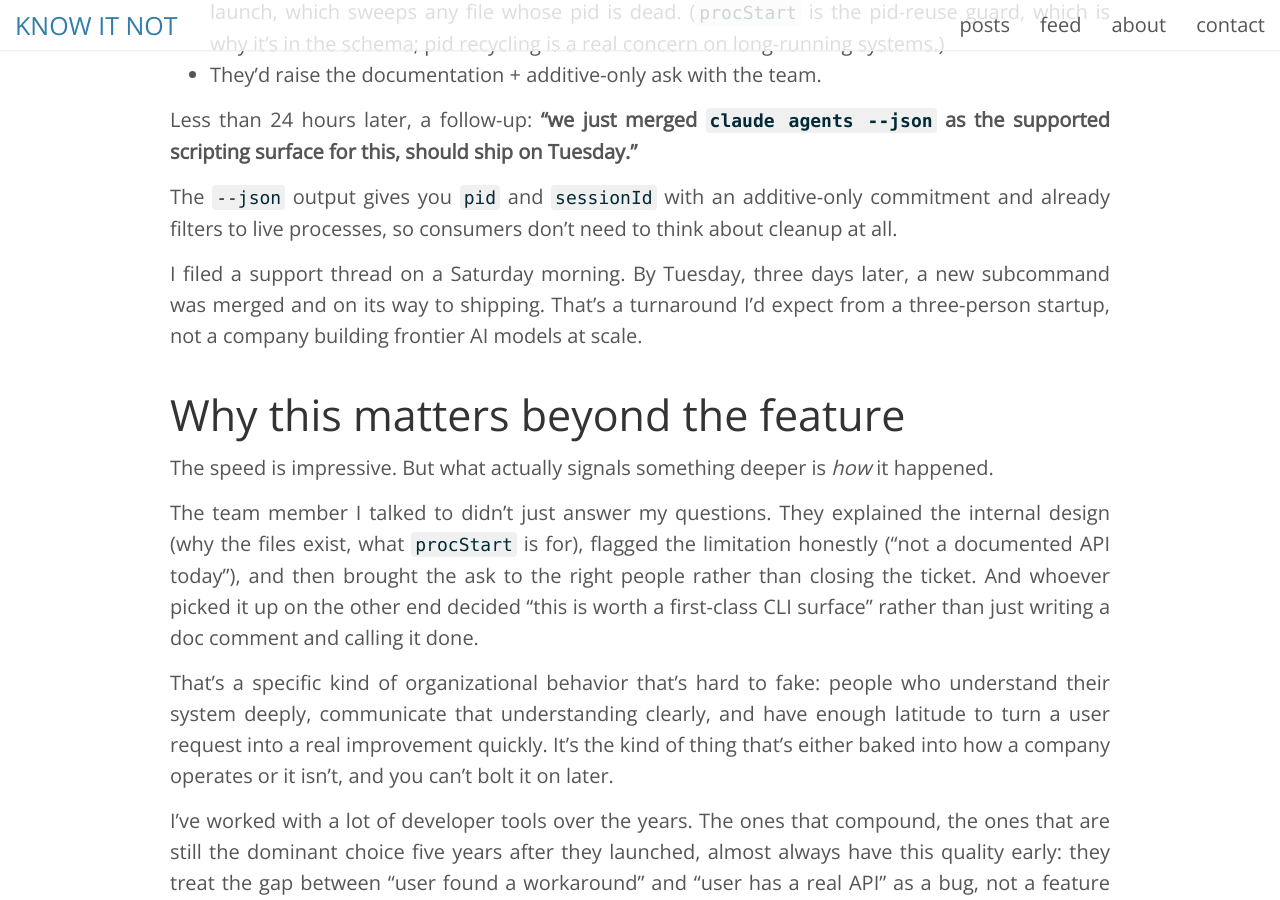
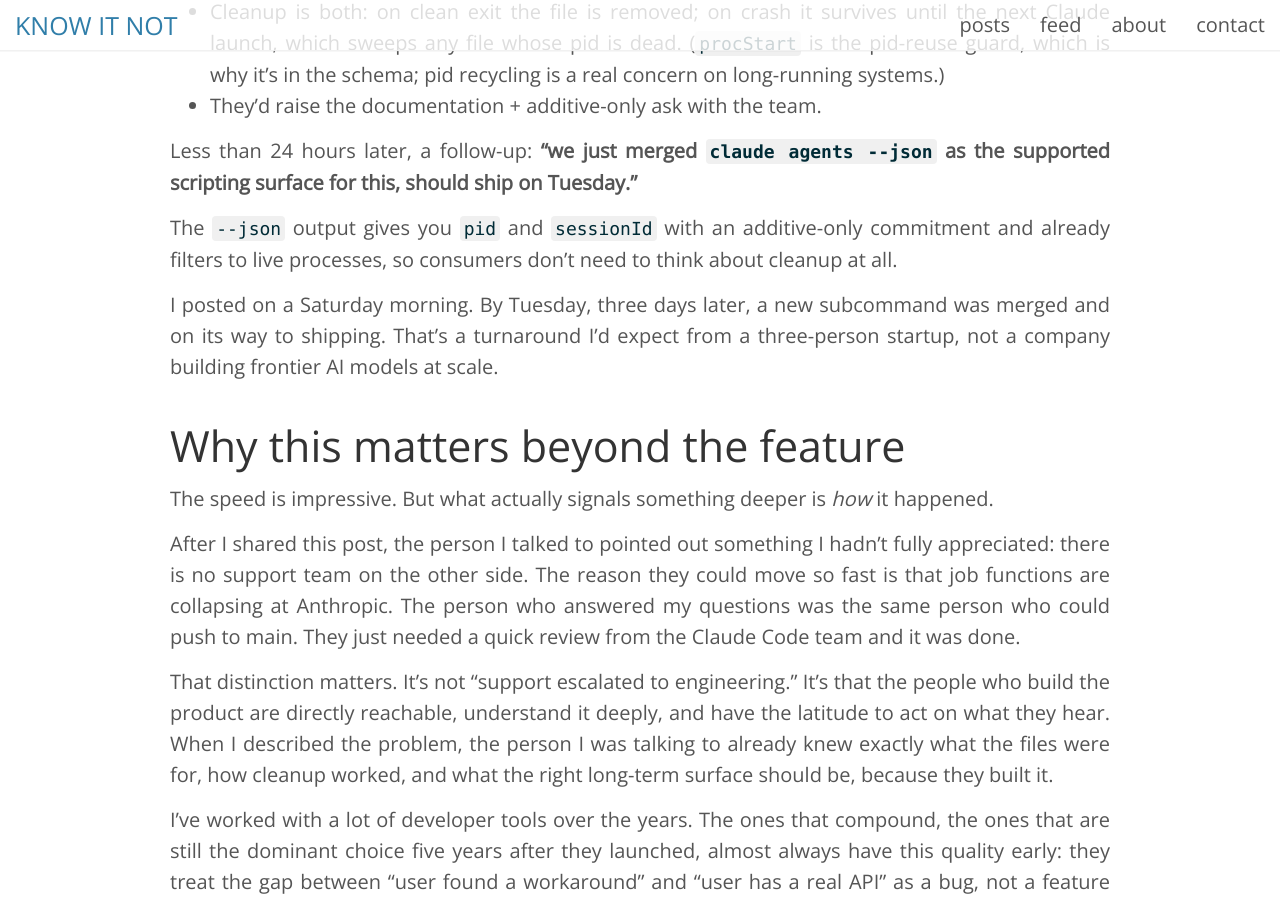
Before and after one commit to jasonwbarnett/jasonwbarnett.github.io, a Jekyll site: the page built from _posts/2026-05-22-anthropic-ships-fast.md, in a window 1280 px wide and 900 px high, scrolled down 2390 px. Built offline with Jekyll 4.4.1, drawn with Linux system fonts in a browser that asks for light colours; comment, search, counter and statistics services are not loaded; some of the changed text lies outside the part shown.

```diff
--- a/_posts/2026-05-22-anthropic-ships-fast.md
+++ b/_posts/2026-05-22-anthropic-ships-fast.md
@@ -4,7 +4,9 @@ title: "Anthropic ships fast: from feature request to merged in days"
 category: posts
 ---
 
-This is a story about what good developer support looks like, and why it makes me believe Anthropic isn't just going to be around in twelve months, but is the kind of company that compounds over time.
+This is a story about what it looks like when the people who build a product are
+directly reachable, and why it makes me believe Anthropic isn't just going to be
+around in twelve months, but is the kind of company that compounds over time.
 
 ## The problem: tmux-resurrect and Claude sessions
 
@@ -74,15 +76,15 @@ Less than 24 hours later, a follow-up: **"we just merged `claude agents --json`
 
 The `--json` output gives you `pid` and `sessionId` with an additive-only commitment and already filters to live processes, so consumers don't need to think about cleanup at all.
 
-I filed a support thread on a Saturday morning. By Tuesday, three days later, a new subcommand was merged and on its way to shipping. That's a turnaround I'd expect from a three-person startup, not a company building frontier AI models at scale.
+I posted on a Saturday morning. By Tuesday, three days later, a new subcommand was merged and on its way to shipping. That's a turnaround I'd expect from a three-person startup, not a company building frontier AI models at scale.
 
 ## Why this matters beyond the feature
 
 The speed is impressive. But what actually signals something deeper is *how* it happened.
 
-The team member I talked to didn't just answer my questions. They explained the internal design (why the files exist, what `procStart` is for), flagged the limitation honestly ("not a documented API today"), and then brought the ask to the right people rather than closing the ticket. And whoever picked it up on the other end decided "this is worth a first-class CLI surface" rather than just writing a doc comment and calling it done.
+After I shared this post, the person I talked to pointed out something I hadn't fully appreciated: there is no support team on the other side. The reason they could move so fast is that job functions are collapsing at Anthropic. The person who answered my questions was the same person who could push to main. They just needed a quick review from the Claude Code team and it was done.
 
-That's a specific kind of organizational behavior that's hard to fake: people who understand their system deeply, communicate that understanding clearly, and have enough latitude to turn a user request into a real improvement quickly. It's the kind of thing that's either baked into how a company operates or it isn't, and you can't bolt it on later.
+That distinction matters. It's not "support escalated to engineering." It's that the people who build the product are directly reachable, understand it deeply, and have the latitude to act on what they hear. When I described the problem, the person I was talking to already knew exactly what the files were for, how cleanup worked, and what the right long-term surface should be, because they built it.
 
 I've worked with a lot of developer tools over the years. The ones that compound, the ones that are still the dominant choice five years after they launched, almost always have this quality early: they treat the gap between "user found a workaround" and "user has a real API" as a bug, not a feature request backlog item.
 
```
Also changed, not shown: other parts of _posts/2026-05-22-anthropic-ships-fast.md (+1 -1 lines), about/index.md (+60 -31 lines).
